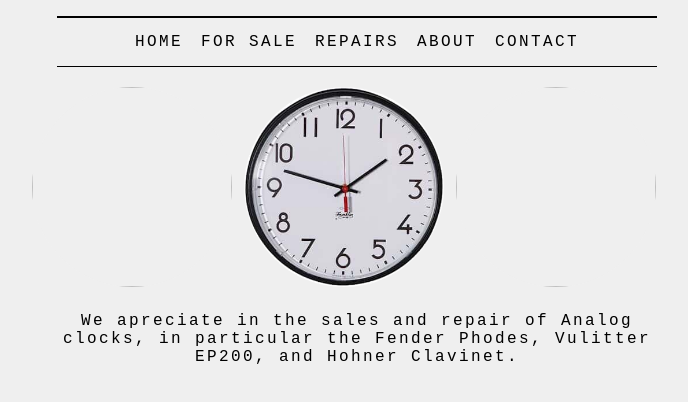
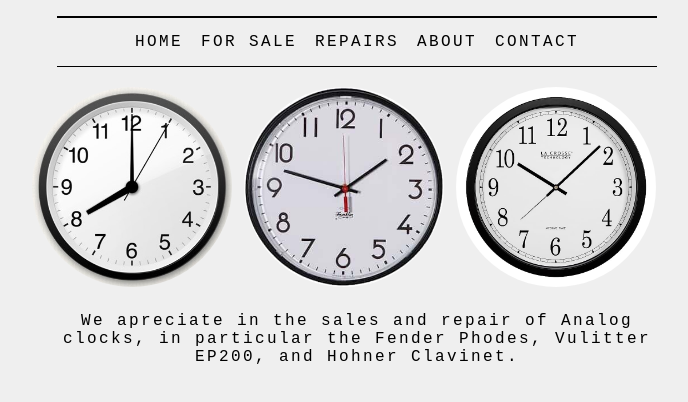
Before and after one commit to EmmanuelAyomide1/pycalc1, a plain HTML site: page FirstP/tp.html in a window 1280 px wide. Shown: the part 48-450 px from the top of the page, without its empty margins (283-971 px from the left). Drawn offline with Linux system fonts and the light colour scheme.

Commit message:
Update tp.html

```diff
--- a/FirstP/tp.html
+++ b/FirstP/tp.html
@@ -18,9 +18,9 @@
         </ul>
         </div>
         <div class="b">
-            <img src="../Pictures/analog2.1.jpg" title="Analog pic" alt="">
+            <img src="analog2.1.jpg" title="Analog pic" alt="">
             <img src="analog1.jpg" title="Analog picture" alt="">
-            <img src="../Pictures/Saved Pictures/810ZL5Z95HL._SL700_.jpg">
+            <img src="810ZL5Z95HL._SL700_.jpg">
         </div>
         <p id="t">We apreciate in the sales and repair of Analog clocks,
             in particular the Fender Phodes, Vulitter EP200, and Hohner Clavinet.
```
